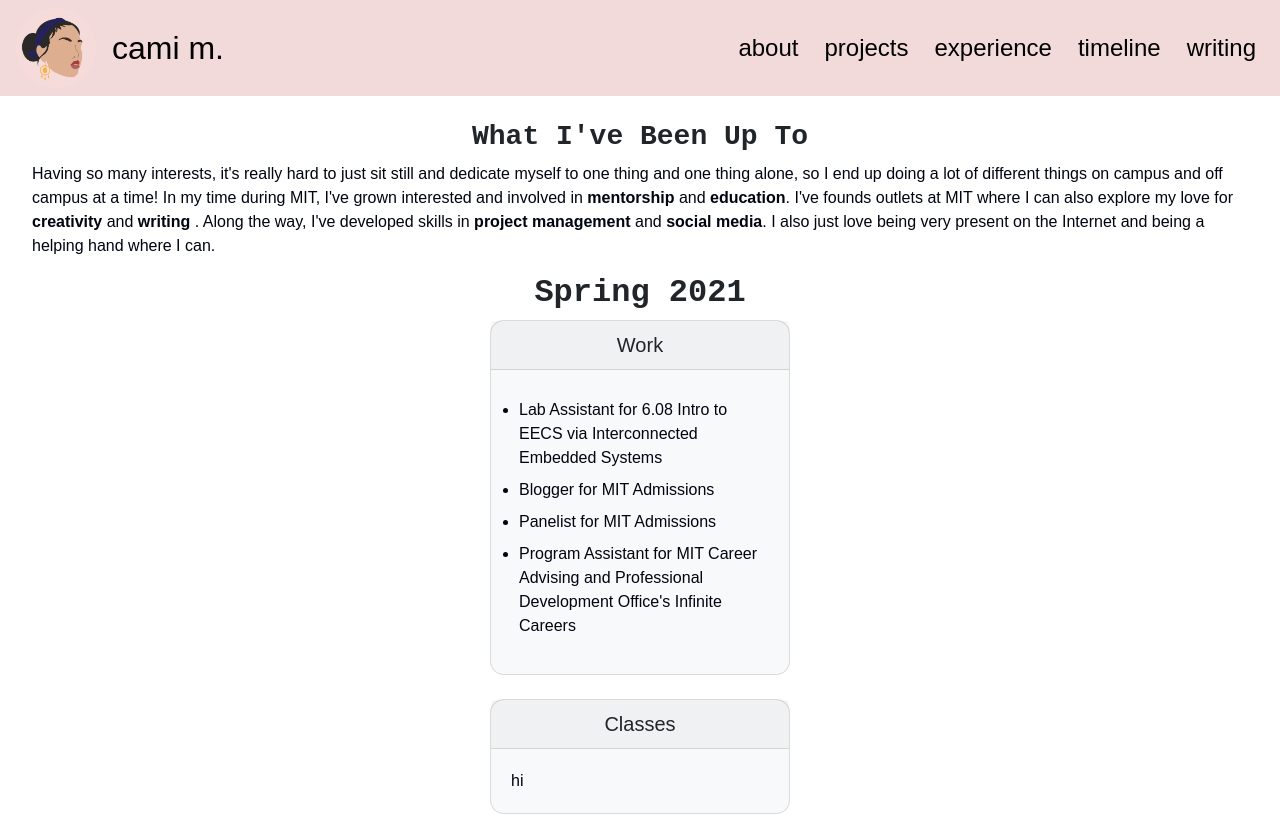
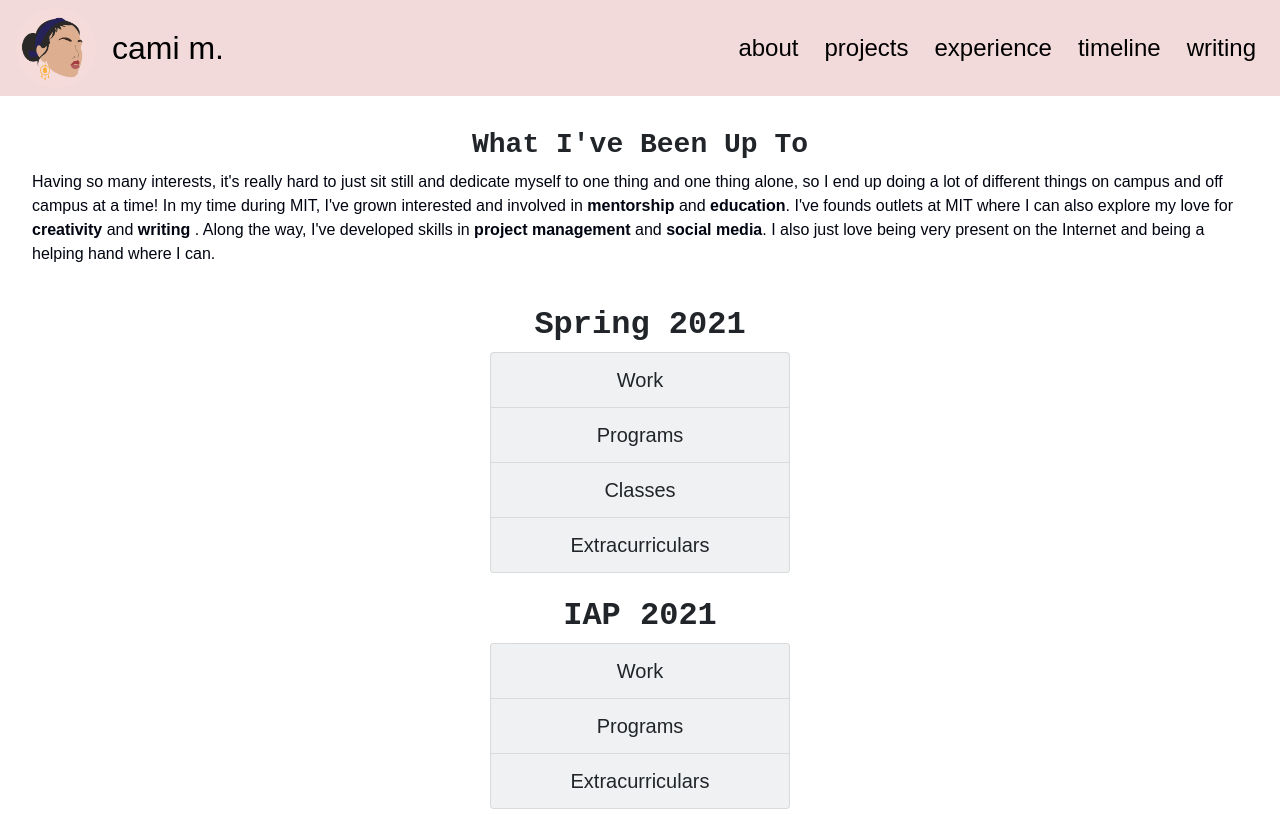
Before and after one commit to camimgh/jcamim, a React (Create React App) app: page /timeline in a window 1280 px wide. Shown: the top 815 px of the page. Built offline with nearby package versions, Linux system fonts and the light colour scheme.

Commit message:
transformed timeline cards into accordion.

```diff
--- a/src/pages/Timeline.css
+++ b/src/pages/Timeline.css
@@ -1,5 +1,5 @@
 #timeline {
-    padding-top: 15vh;
+    padding-top: 16vh;
     display: flex;
     flex-direction: column;
     justify-content: center;
@@ -47,13 +47,23 @@
     font-weight: bold;
     font-size: 32px;
     text-align: center;
+    margin-top: 3vh;
 }
 
 #timeline-cards .card {
     width: 300px;
-    border-radius: 14px;
     font-family: 'Libre Franklin', sans-serif;
-    margin-bottom: 3vh;
+}
+
+#timeline-cards {
+    padding-bottom: 4vh;
+}
+#timeline-cards .card-header {
+    font-size: 20px;
+}
+
+#timeline-cards .card-header:hover {
+    cursor: pointer;
 }
 
 @media screen and ( min-width: 700px ) {
--- a/src/pages/Timeline.js
+++ b/src/pages/Timeline.js
@@ -3,7 +3,7 @@ import "./Timeline.css"
 import Card from 'react-bootstrap/Card';
 import CardDeck from 'react-bootstrap/CardDeck';
 import Button from 'react-bootstrap/Button';
-
+import Accordion from 'react-bootstrap/Accordion'
 class Timeline extends Component {
     render() {
         return(
@@ -20,8 +20,11 @@ class Timeline extends Component {
                 </div>
                 <div id="timeline-cards">
                 <h1>Spring 2021</h1>
+                <Accordion>
                 <Card bg="light">
-                    <Card.Header className='text-center' as="h5">Work</Card.Header>
+                    <Accordion.Toggle as={Card.Header} className="text-center"  eventKey="0">Work
+                    </Accordion.Toggle>
+                    <Accordion.Collapse eventKey="0">
                     <Card.Body>
                         <Card.Text>
                             <ul>
@@ -32,19 +35,43 @@ class Timeline extends Component {
                             </ul>
                         </Card.Text>
                     </Card.Body>
+                    </Accordion.Collapse>
                 </Card>
 
                 <Card bg="light">
-                    <Card.Header className='text-center' as="h5">Classes</Card.Header>
+                    <Accordion.Toggle as={Card.Header} className="text-center"  eventKey="3">Programs
+                    </Accordion.Toggle>
+                    <Accordion.Collapse eventKey="3">
                     <Card.Body>
                         <Card.Text>
-                            hi
+                            <ul>
+                                <li>Blackstone's Future Women Innovators</li>
+                            </ul>
                         </Card.Text>
                     </Card.Body>
+                    </Accordion.Collapse>
                 </Card>
 
                 <Card bg="light">
-                    <Card.Header className='text-center' as="h5">Extracurriculars</Card.Header>
+                    <Accordion.Toggle as={Card.Header} className="text-center" eventKey="1">Classes
+                    </Accordion.Toggle>
+                    <Accordion.Collapse eventKey="1">
+                    <Card.Body>
+                        <Card.Text>
+                            <ul>
+                                <li>6.006: Introduction to Algorithms</li>
+                                <li>7.014: Introductory Biology</li>
+                                <li>9.00: Introduction to Psychological Sciences</li>
+                                <li>CMS.621: Fans & Fan Culture</li>
+                            </ul>
+                        </Card.Text>
+                    </Card.Body>
+                    </Accordion.Collapse>
+                </Card>
+
+                <Card bg="light">
+                    <Accordion.Toggle as={Card.Header} className="text-center" eventKey="2">Extracurriculars</Accordion.Toggle>
+                    <Accordion.Collapse eventKey="2">
                     <Card.Body>
                         <Card.Text>
                             <ul>
@@ -56,7 +83,67 @@ class Timeline extends Component {
                             </ul>
                         </Card.Text>
                     </Card.Body>
+                    </Accordion.Collapse>
                 </Card>
+                </Accordion>
+
+
+                <h1>IAP 2021</h1>
+                <Accordion>
+                <Card bg="light">
+                    <Accordion.Toggle as={Card.Header} className="text-center"  eventKey="0">Work
+                    </Accordion.Toggle>
+                    <Accordion.Collapse eventKey="0">
+                    <Card.Body>
+                        <Card.Text>
+                            <ul>
+                                <li>Undergraduate Researcher for MIT Teaching Systems Lab</li>
+                                <li>Blogger for MIT Admissions</li>
+                                <li>Panelist for MIT Admissions</li>
+                                <li>Program Assistant for MIT Career Advising and Professional Development Office's Infinite Careers</li>
+                            </ul>
+                        </Card.Text>
+                    </Card.Body>
+                    </Accordion.Collapse>
+                </Card>
+
+
+                <Card bg="light">
+                    <Accordion.Toggle as={Card.Header} className="text-center" eventKey="1">Programs
+                    </Accordion.Toggle>
+                    <Accordion.Collapse eventKey="1">
+                    <Card.Body>
+                        <Card.Text>
+                            Over IAP, instead of taking classes, I participated in a series of fintech programs to learn
+                            more about the technological side of several different investment management groups and hedge funds.
+                            <ul>
+                                <li>Jane Street Insight</li>
+                                <li>D.E. Shaw Group Discovery Fellowship</li>
+                                <li>Goldman Sachs Engineering Possibilities Summit</li>
+                            </ul>
+                        </Card.Text>
+                    </Card.Body>
+                    </Accordion.Collapse>
+                </Card>
+
+                <Card bg="light">
+                    <Accordion.Toggle as={Card.Header} className="text-center" eventKey="2">Extracurriculars</Accordion.Toggle>
+                    <Accordion.Collapse eventKey="2">
+                    <Card.Body>
+                        <Card.Text>
+                            <ul>
+                                <li>blogging for MIT Admissions</li>
+                                <li>answering questions from prospective mit students as a student panelist</li>
+                                <li>running @mitadmissions on instagram and hosting weekly hour-long q&a sessions</li>
+                                <li>organizing the MIT Career Advising & Professional Development Office's Infinite Careers series
+                                as a program assistant</li>
+                            </ul>
+                        </Card.Text>
+                    </Card.Body>
+                    </Accordion.Collapse>
+                </Card>
+                </Accordion>
+
                 </div>
             </div>
         )
```
Also changed, not shown: 1 other file (tests, documents, lock files or other folders).
